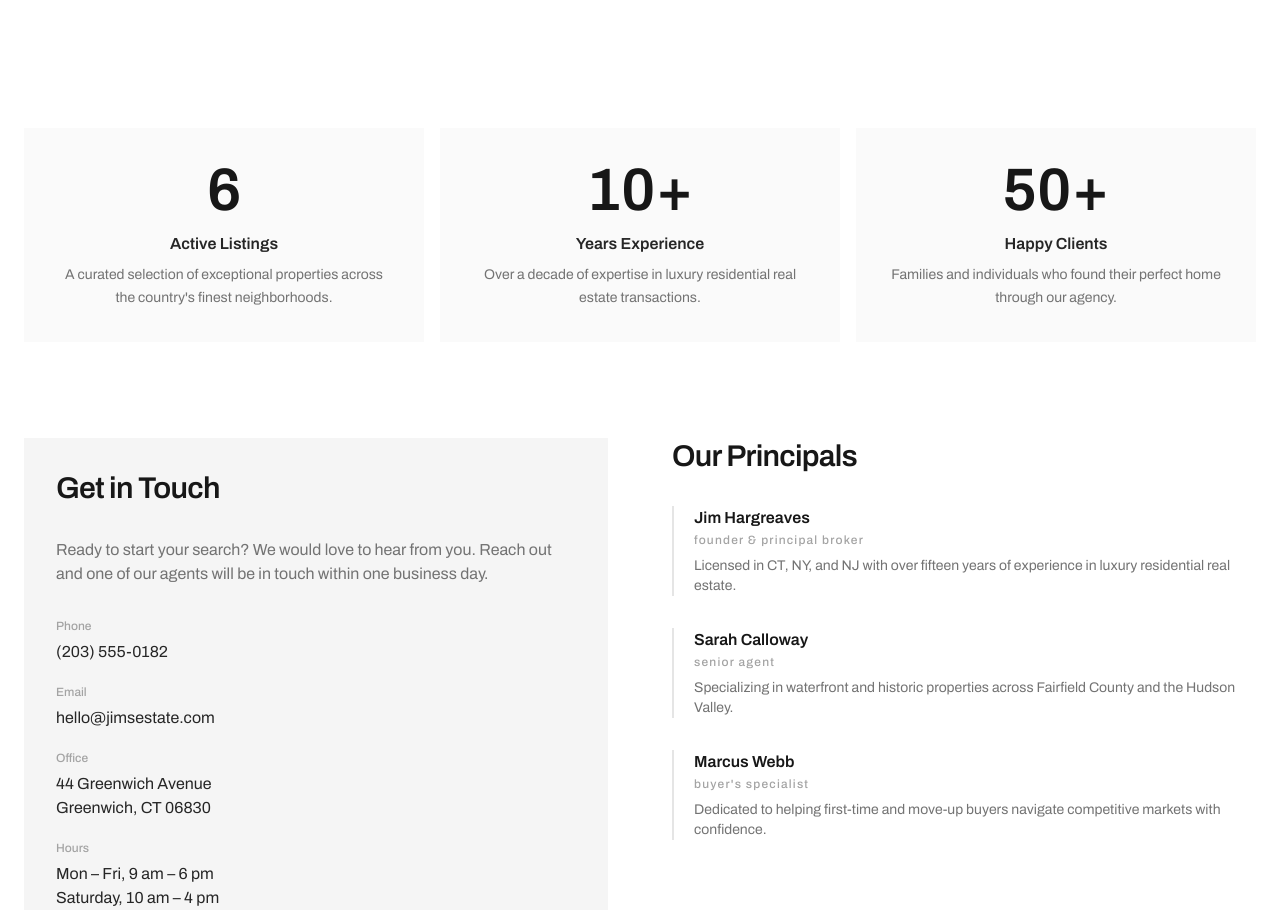
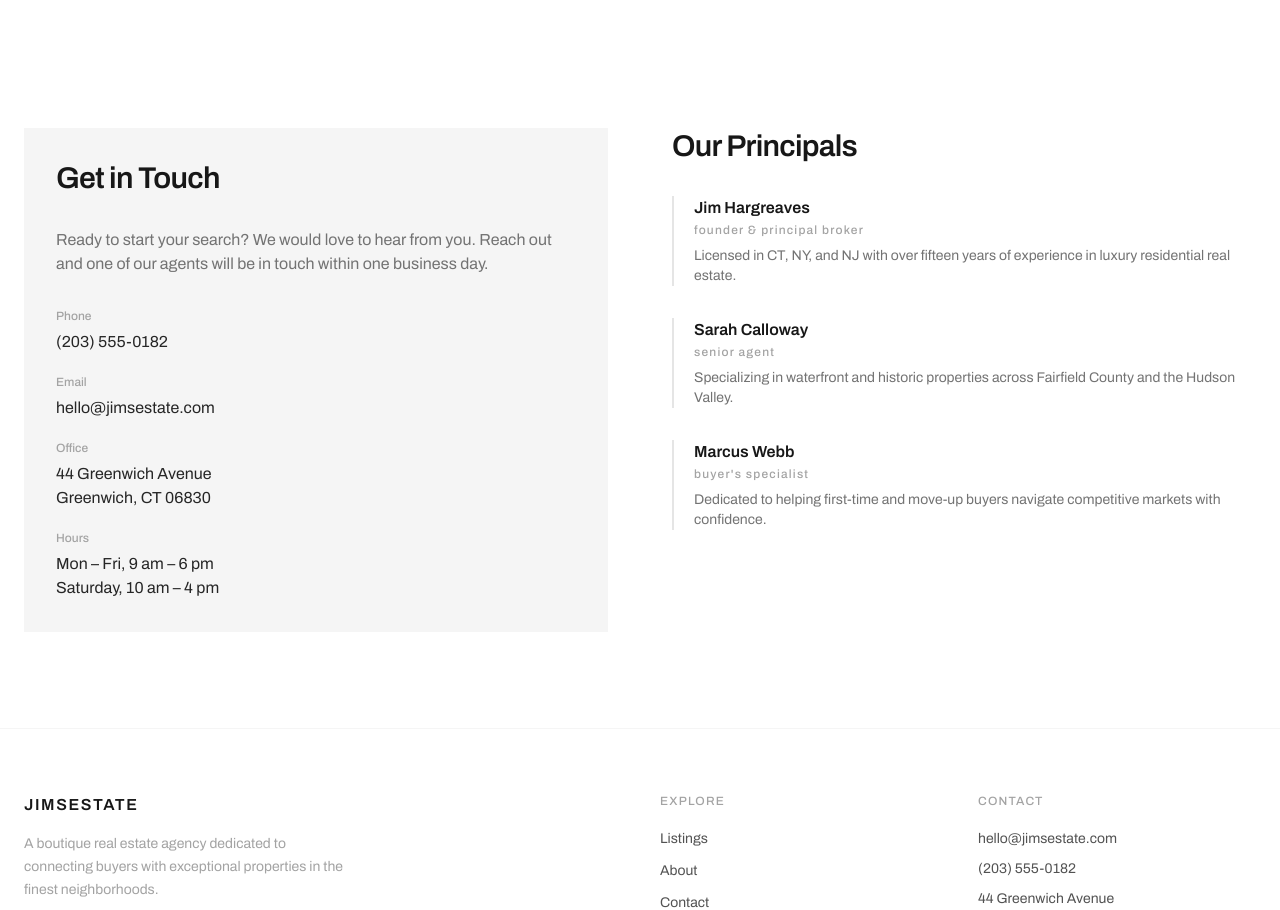
Before and after one commit to Xhimi1/JimEstate, a Next.js app: page /about in a window 1280 px wide. Shown: the part 1760-2670 px from the top of the page. Built offline with nearby package versions, Linux system fonts and the light colour scheme.

Commit message:
About: remove stats section

```diff
--- a/app/about/page.tsx
+++ b/app/about/page.tsx
@@ -1,5 +1,4 @@
 import type { Metadata } from 'next'
-import StatsCounter from '@/components/StatsCounter'
 import ScrollStatement from '@/components/ScrollStatement'
 import ScrollHero from '@/components/ScrollHero'
 
@@ -87,11 +86,6 @@ export default function AboutPage() {
           {/* Scroll Statement */}
           <ScrollStatement />
 
-          {/* Stats Row */}
-          <div className="mb-24">
-            <StatsCounter />
-          </div>
-
           {/* Contact & Team */}
           <div className="grid grid-cols-1 gap-16 md:grid-cols-2">
             <div className="bg-neutral-100 p-8">
```
